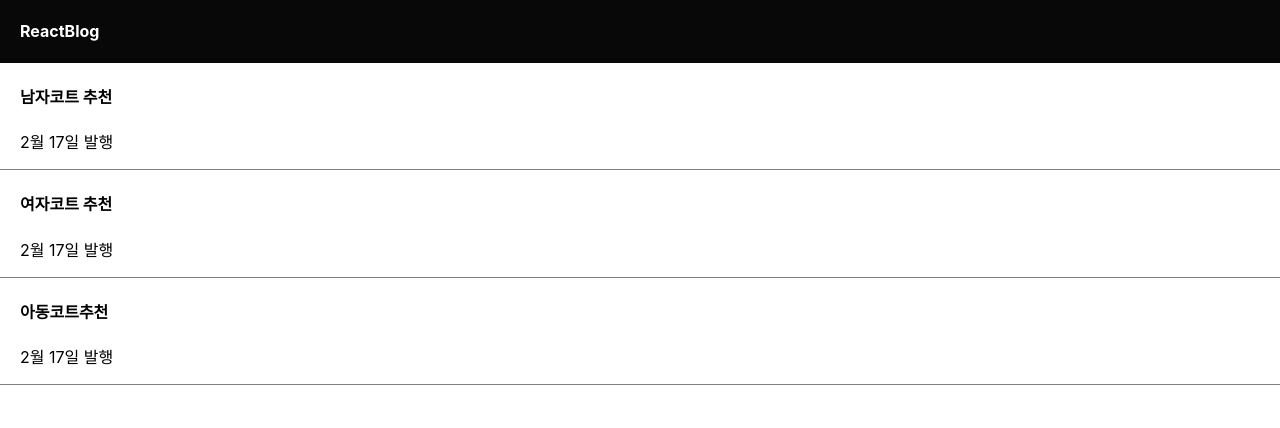
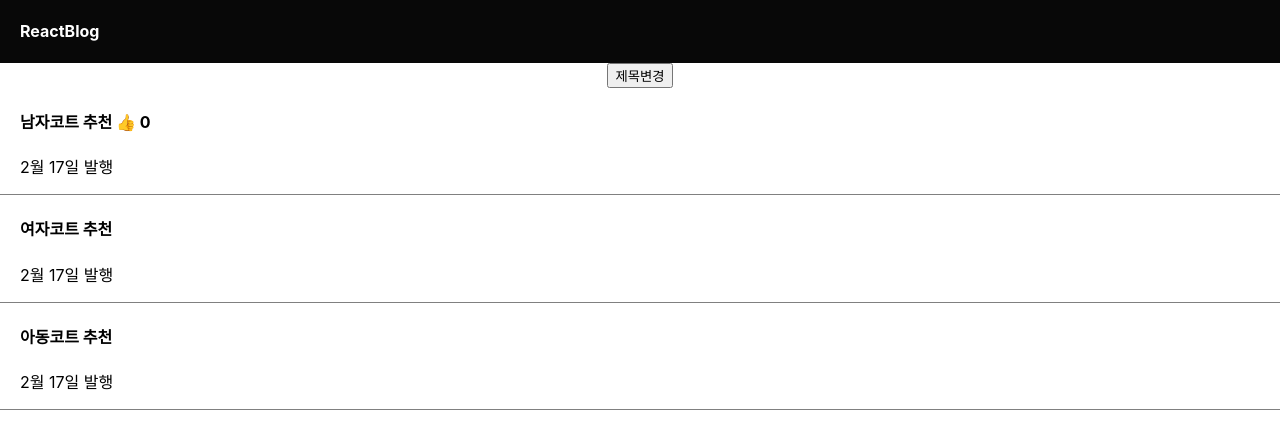
Before and after one commit to YongBin123/React, a React (Create React App) app: page / in a window 1280 px wide. Shown: the top 428 px of the page. Built offline with nearby package versions, Linux system fonts and the light colour scheme.

Commit message:
[Feat] 버튼 기능 및 state 변경 추가
리액트 영상 중 버튼 기능 및 state 변경 추가 부분 실습과 숙제 코드 추가했습니다!

```diff
--- a/src/App.js
+++ b/src/App.js
@@ -5,15 +5,21 @@ import { useState } from 'react';
 function App() {
 
   let post = '강남 우동 맛집';
-  let [글제목, b] = useState(['남자코트 추천', '여자코트 추천', '아동코트추천'])
+  let [글제목, 글제목변경] = useState(['남자코트 추천', '여자코트 추천', '아동코트 추천'])
+  let [따봉, 따봉변경] = useState(0);
 
   return (
     <div className="App">
       <div class="black-nav">
         <h4>ReactBlog</h4>
       </div>
+
+      <button onClick={()=>{
+        글제목변경(['여자코트 추천', '남자코트 추천', '아동코트 추천']);
+      }}>제목변경</button>
+
       <div className="list">
-        <h4>{ 글제목[0] }</h4>
+        <h4>{ 글제목[0] } <span onClick={()=>{ 따봉변경(따봉+1) }}>👍</span> {따봉} </h4>
         <p>2월 17일 발행</p>
       </div>
       <div className="list">
```
